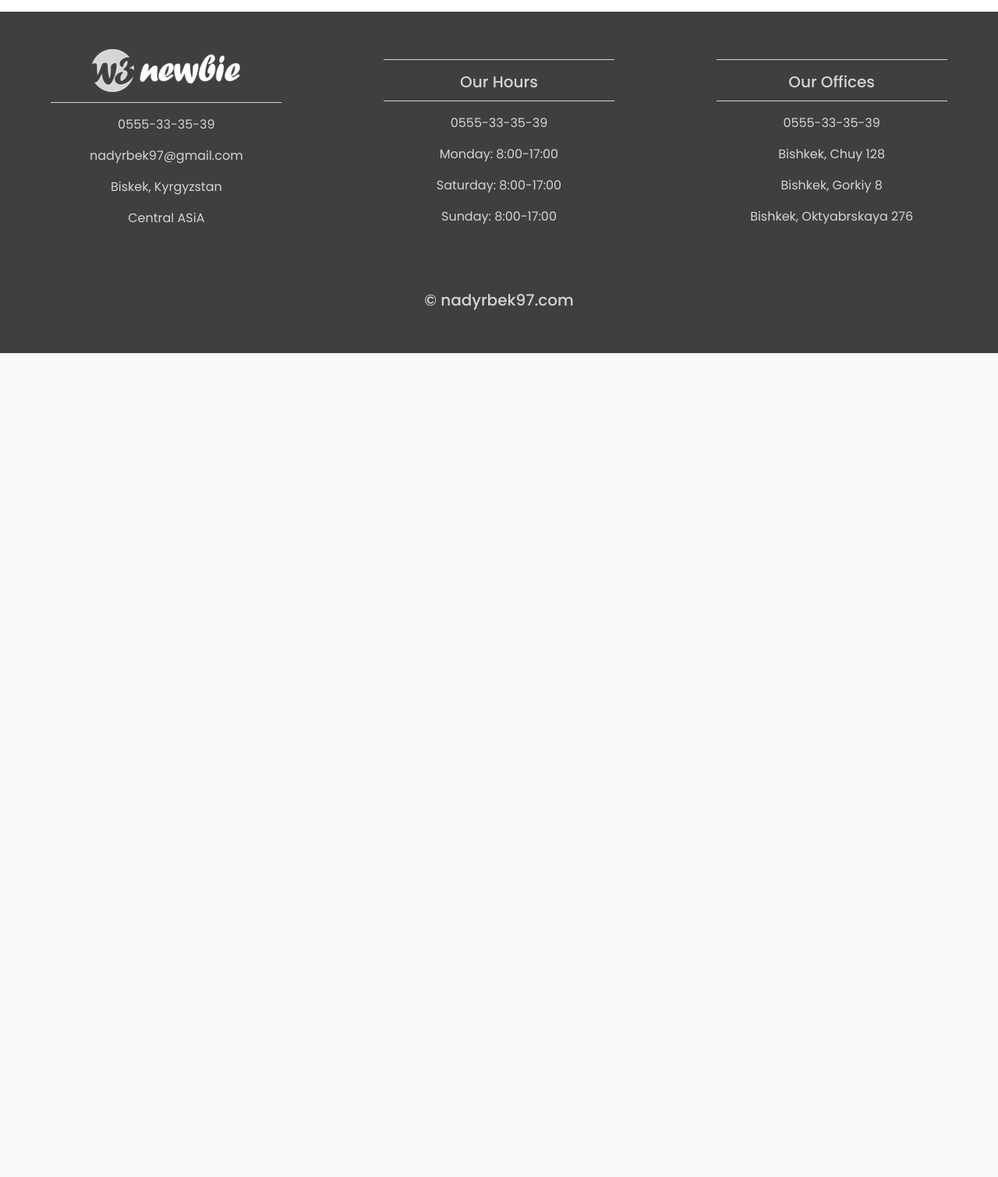
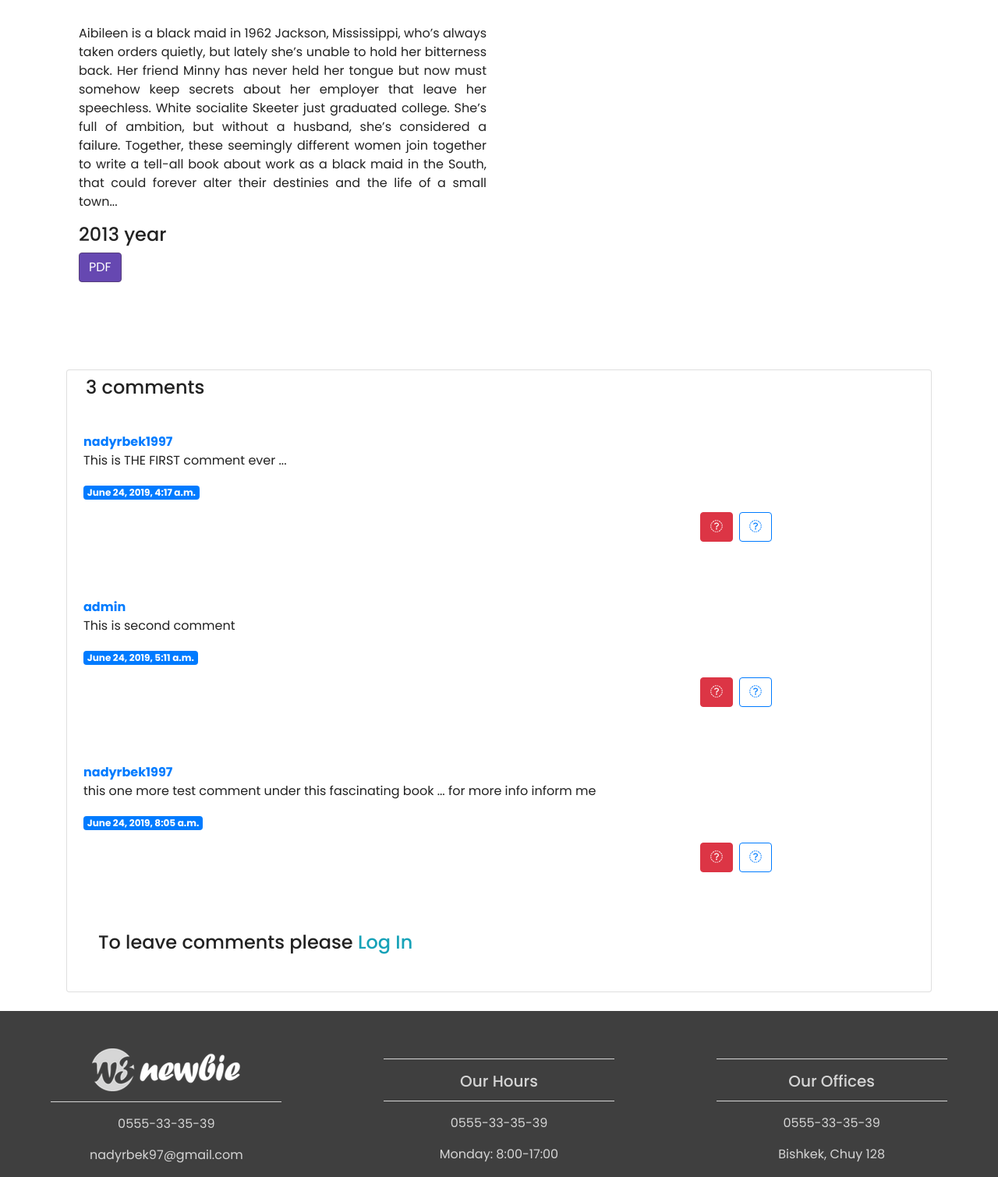
Before and after one commit to nadyrbek97/kitep_back, a Django app: page /book/1/ in a window 1280 px wide. Shown: the part 594-2104 px from the top of the page at 78% size. Before the commit the page ends 1047 px from the top, so only its background shows below. Run offline with Django 3.2, Linux system fonts and the light colour scheme; data comes from the database, SQL or seed files in the repository; both versions use the stored data as it was after the commit; some libraries are stand-ins or nearby versions.

Commit message:
add Comment for Books

```diff
--- a/book/forms.py
+++ b/book/forms.py
@@ -1,4 +1,13 @@
-from django.forms import ModelForm
+from django import forms
 from django.contrib.auth.models import User
 from django.contrib.auth.forms import (UserCreationForm,
                                        UserChangeForm,)
+
+from .models import Comment
+
+
+class CommentForm(forms.ModelForm):
+
+    class Meta:
+        model = Comment
+        fields = ('body', )
--- a/book/models.py
+++ b/book/models.py
@@ -71,3 +71,16 @@ class Book(models.Model):
 
     def get_absolute_url(self):
         return reverse('book-detail', kwargs={'pk': self.pk})
+
+
+class Comment(models.Model):
+    book = models.ForeignKey(Book, on_delete=models.CASCADE, related_name="comments")
+    user = models.ForeignKey(User, on_delete=models.CASCADE, related_name="comments")
+    body = models.TextField()
+    created = models.DateTimeField(auto_now_add=True)
+
+    class Meta:
+        ordering = ('created', )
+
+    def __str__(self):
+        return "Comment by {} on {}".format(self.user.username, self.book.title)
--- a/book/templates/book/book_detail.html
+++ b/book/templates/book/book_detail.html
@@ -1,7 +1,10 @@
 {% extends 'book/base.html' %}
 {% load static %}
+{% load crispy_forms_tags %}
+
+
 {% block content %}
-    <div class="row container">
+    <div class="container">
         <div class="col-lg-6 ">
              <h1 class="fa-bold">{{ book.title }}</h1>
             <img src="{{ book.image.url }}" class="img-fluid media border p-4" alt="">
@@ -17,4 +20,66 @@
 
     </div>
 
+    <div class="container mt-4 mb-4">
+        <div class="card">
+            <div class="ml-4 mt-2">
+                 {% with comments.count as total_comments %}
+                    <h4> {{ total_comments }} comment{{ total_comments|pluralize }}</h4>
+                 {% endwith %}
+            </div>
+            {% for comment in comments %}
+                <div class="card-body">
+                    <div class="row">
+                        <div class="col-md-10">
+                            <p>
+                                <a href="#" class="float-left">
+                                    <strong>{{ comment.user.username }}</strong>
+                                </a>
+                            </p>
+
+                            <div class="clearfix"></div>
+
+                            <p>
+                                {{ comment.body }}
+                            </p>
+
+                            <p class="badge badge-primary text-wrap">{{ comment.created }}</p>
+                            <p>
+                                <a href="#" class="float-right btn btn-outline-primary ml-2"><i class="fab fa-facebook"> Reply</i></a>
+                                <a href="#" class="float-right btn btn-danger text-white"><i class="fab fa-youtube" aria-hidden="true"> Like</i></a>
+
+                            </p>
+
+                        </div>
+                        <!-- End of col   -->
+                    </div>
+                    <!--End of row -->
+                </div>
+                <!--End of card-body -->
+            {% endfor %}
+
+                <div class="card-body">
+                        {% if user.is_authenticated %}
+                            <form action="." method="post">
+                                {% csrf_token %}
+                                <p>
+                                    {{ comment_form|crispy }}
+                                </p>
+                                <button class="btn btn-info mb-4 ">
+                                    Add Comment
+                                </button>
+
+                            </form>
+                        {% else %}
+                            <div class="card-body bg-warming">
+                                <h4>To leave comments please <a href="{% url 'user-login' %}" class="text-info">Log In</a></h4>
+                            </div>
+                        {% endif %}
+                </div>
+                <!--End of card-body -->
+        </div>
+        <!--End of card -->
+    </div>
+    <!--End of container -->
+
 {% endblock %}
--- a/book/urls.py
+++ b/book/urls.py
@@ -1,5 +1,6 @@
 from django.urls import path
 from .views import (index_page_view,
+                    book_detail,
                     BookDetailView,
                     SubCategoryDetailView,
                     CategoryListView,
@@ -14,7 +15,7 @@ urlpatterns = [
     path('categories', CategoryListView.as_view(), name='category-list'),
     path('subcategory/<int:pk>/', SubCategoryDetailView.as_view(), name='sub-category-detail'),
     # book
-    path('book/<int:pk>/', BookDetailView.as_view(), name='book-detail'),
+    path('book/<int:pk>/', book_detail, name='book-detail'),
     # collections
     path('collections', CollectionListView.as_view(), name='collection-list'),
     path('collection/<int:pk>/', CollectionDetailView.as_view(), name='collection-detail')
--- a/book/views.py
+++ b/book/views.py
@@ -1,4 +1,4 @@
-from django.shortcuts import render, redirect
+from django.shortcuts import render, redirect, get_object_or_404
 from django import views
 from django.views.generic import DetailView
 from django.contrib import messages
@@ -7,8 +7,9 @@ from .models import (Book,
                      Category,
                      SubCategory,
                      Writer,
-                     Collection
-                     )
+                     Collection,
+                     Comment)
+from .forms import (CommentForm, )
 
 
 def index_page_view(request):
@@ -38,6 +39,38 @@ class SubCategoryDetailView(views.generic.DetailView):
 
 
 # Books VIEW
+def book_detail(request, pk):
+
+    book = get_object_or_404(Book, id=pk)
+
+    # List of all comments
+    comments = book.comments.all()
+
+    if request.method == "POST":
+        # means comment was posted
+        comment_form = CommentForm(request.POST)
+        if comment_form.is_valid():
+            comment = comment_form.save(commit=False)
+            user = request.user
+            if user.is_anonymous:
+                messages.warning(request, "Please Log In to leave comments.")
+                return redirect('user-login')
+            else:
+                comment.user = user
+            comment.book = book
+            comment.body = comment_form.cleaned_data.get('body')
+            comment.save()
+
+            return redirect('book-detail', book.pk)
+    else:
+        comment_form = CommentForm()
+    return render(request,
+                  'book/book_detail.html',
+                  context={'book': book,
+                           'comments': comments,
+                           'comment_form': comment_form})
+
+
 class BookDetailView(views.generic.DetailView):
 
     model = Book
--- a/kitep_back/settings.py
+++ b/kitep_back/settings.py
@@ -146,3 +146,6 @@ CRISPY_TEMPLATE_PACK = 'bootstrap4'
 
 # Login URL for django built-in login method
 LOGIN_REDIRECT_URL = "index-page-view"
+
+# messages
+MESSAGE_LEVEL = 10
--- a/users/templates/users/login_form.html
+++ b/users/templates/users/login_form.html
@@ -7,7 +7,7 @@
 <!--MESSAGES -->
 {% if messages %}
     {% for message in messages %}
-        <div class="alert alert-{{ message.tags }}">
+        <div>
             {{ message }}
         </div>
     {% endfor %}
```
Also changed, not shown: book/admin.py (+9 -1 lines), users/views.py (+8 -8 lines), db.sqlite3.
